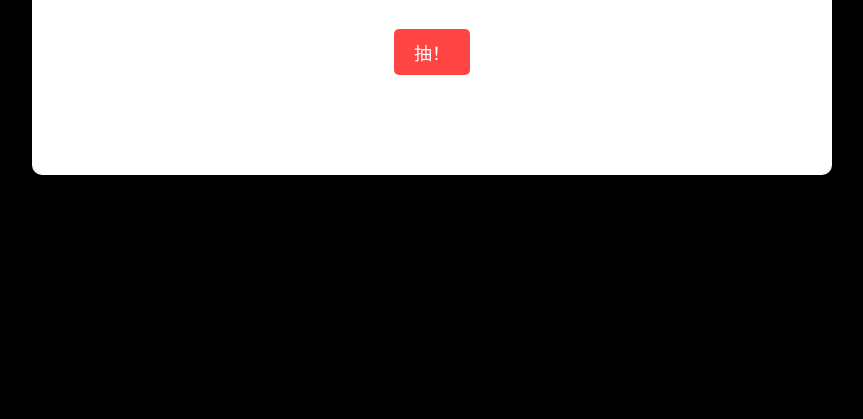
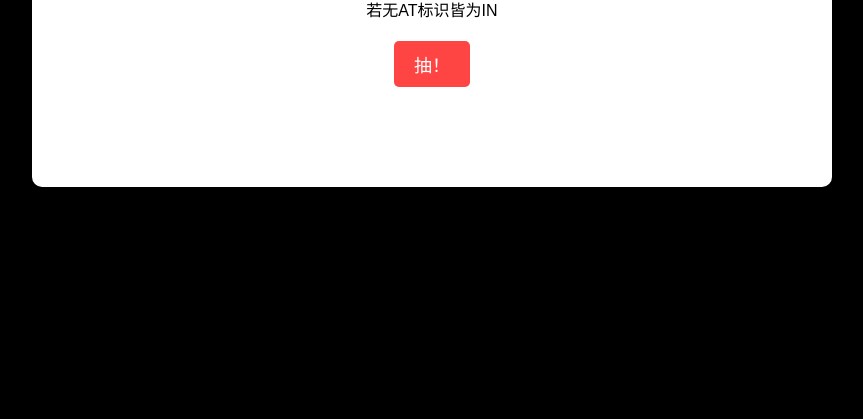
Before and after one commit to fzso5071/others, a plain HTML site: page txddz/index.html in a window 1280 px wide. Shown: the part 381-800 px from the top of the page, without its empty margins (208-1071 px from the left). Drawn offline with Linux system fonts and the light colour scheme.

Commit message:
Update index.html

```diff
--- a/txddz/index.html
+++ b/txddz/index.html
@@ -74,6 +74,7 @@
 <body>
   <div class="container">
     <h1 style="color:rgb(255, 0, 0)">"登顶"入围赛打歌抽取</h1>
+    <p>若无AT标识皆为IN</p>
     <div class="participants">
         <button id="drawButton">抽！</button>
         <div id="result" class="result"></div>
```
